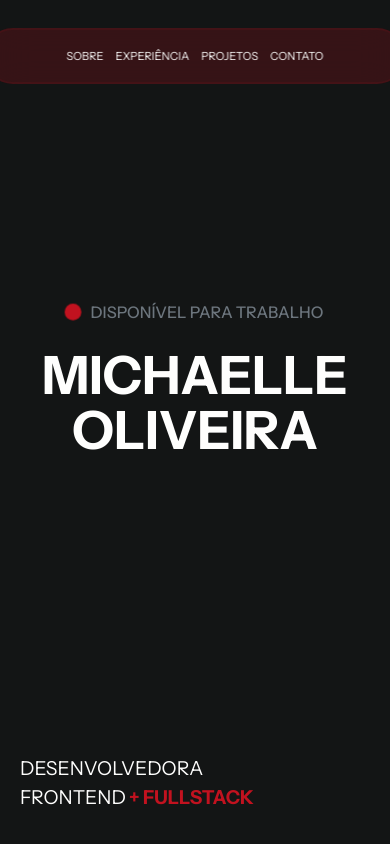
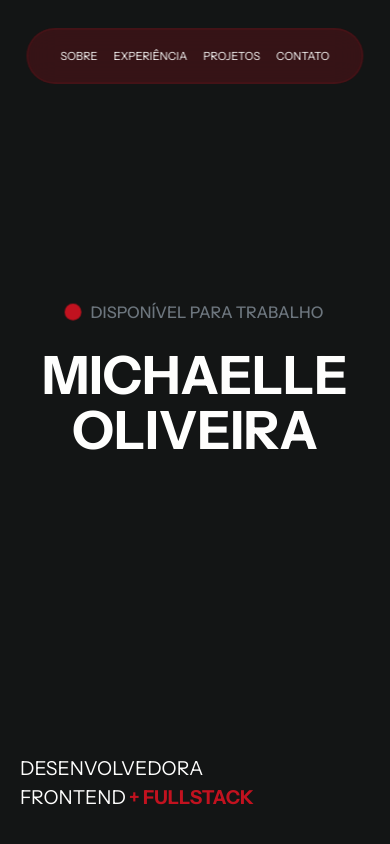
Before and after one commit to michaelleoliveir/mikl_portfolio, a Next.js app: page / in a window 390 px wide. Shown: the top 844 px of the page. Built offline with nearby package versions, Linux system fonts and the light colour scheme; a web font is replaced by a local one.

Commit message:
fix: adjusts the layout of the contact form and improves the style of the navigation bar

```diff
--- a/src/components/layout/Contact.tsx
+++ b/src/components/layout/Contact.tsx
@@ -65,7 +65,7 @@ const ContactForm = () => {
                 <p className='max-w-2xl text-letter/60 text-[1rem] md:text-lg'>Fique à vontade para entrar em contato. Estou aberta a novas oportunidades, projetos e colaborações.</p>
             </div>
 
-            <div className='w-3/4 md:w-2/4 mt-7'>
+            <div className='w-[85%] md:w-2/4 mt-7'>
                 <form ref={form} onSubmit={handleSubmit(onSubmit)}>
                     <div className='flex flex-col gap-6'>
                         <div className='flex flex-col md:flex-row gap-6'>
--- a/src/components/ui/Navbar.tsx
+++ b/src/components/ui/Navbar.tsx
@@ -18,11 +18,11 @@ const Navbar = ({ isContactPage = false }: NavbarProps) => {
 
     return (
         <nav className={`fixed top-0 left-1/2 -translate-x-1/2 z-50 mt-7 h-14 flex items-center justify-center rounded-full bg-highlight/20 backdrop-blur-lg border-2 border-highlight/10 transition-all duration-300 ${isContactPage
-                ? 'max-w-[310px] px-5'
-                : 'max-w-[550px] px-20'
+                ? 'max-w-[310px] px-9'
+                : 'max-w-[550px] px-8 md:px-20'
             }`}
         >
-            <div className="flex items-center gap-3 md:gap-6">
+            <div className="flex items-center gap-4 md:gap-6">
                 {isContactPage ? (
                     <Link href="/" className={linkStyle + " flex flex-row items-center gap-6"}>
                         <MdArrowBackIosNew className="text-letter" />
@@ -33,7 +33,7 @@ const Navbar = ({ isContactPage = false }: NavbarProps) => {
                         <Link
                             key={item.id}
                             href={`${item.id}`}
-                            className={linkStyle}
+                            className={linkStyle + " after:content-[''] after:absolute after:left-0 after:-bottom-1 after:w-0 after:h-0.5 after:bg-letter/70 after:transition-all after:duration-500 hover:after:w-full"}
                         >
                             {item.label}
                         </Link>
```
